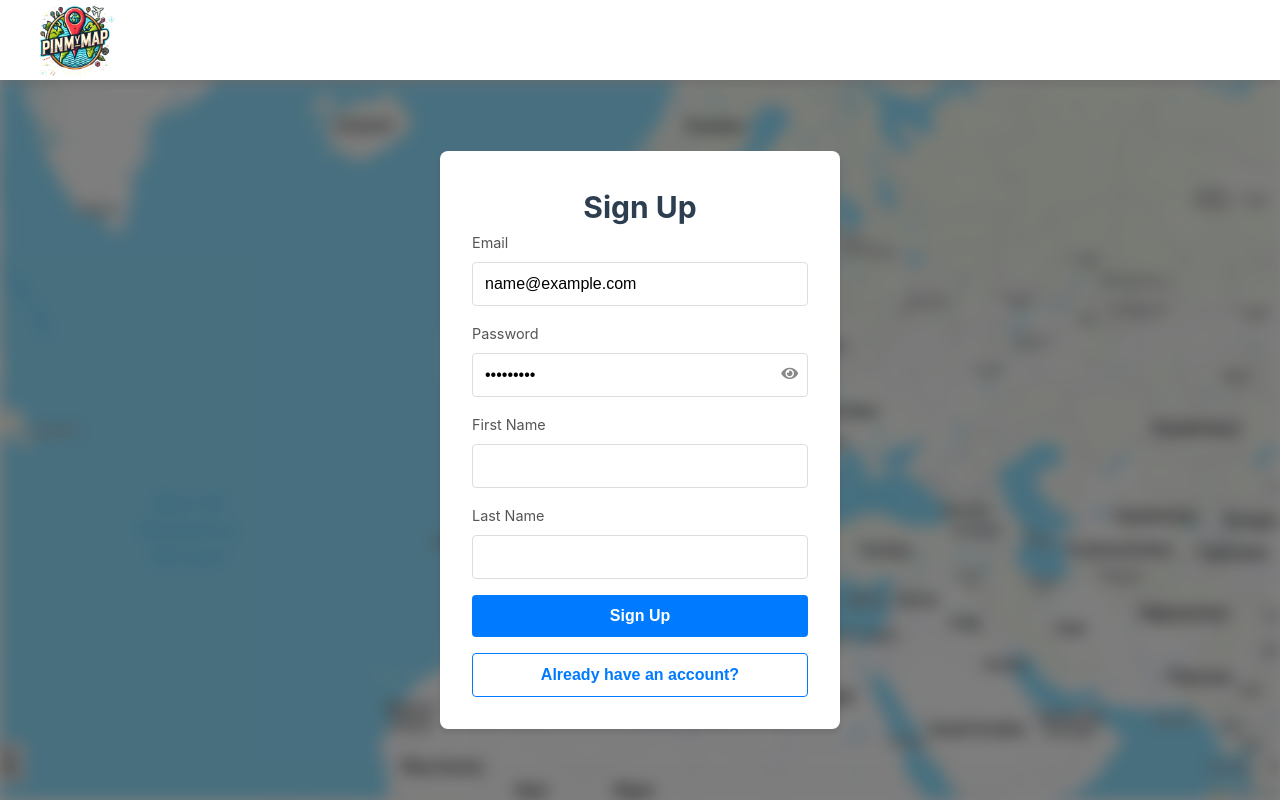
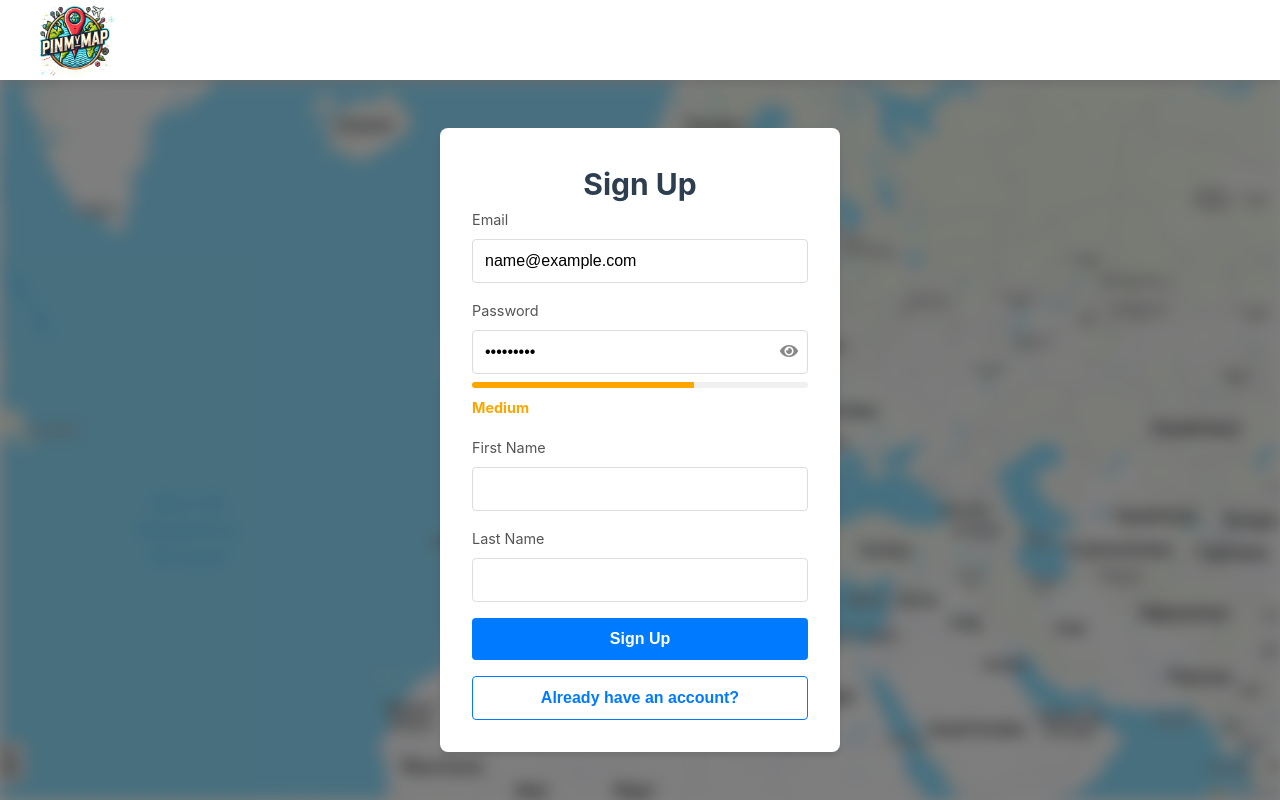
Before and after one commit to TheoBarat/PinMyMap, a Vue app in the folder frontend/: page /login in a window 1280 px wide. Both pictures are taken after typing "name@example.com", "Sample123" into the empty fields and a click on the button "Create an account". Built offline with nearby package versions, Linux system fonts and the light colour scheme.

Commit message:
fortitude password

```diff
--- a/frontend/src/components/Login.vue
+++ b/frontend/src/components/Login.vue
@@ -20,15 +20,39 @@
         <!-- Password -->
         <div class="form-group password-group">
           <label for="password">Password</label>
+          <div class="password-container">
           <input
             :type="showPassword ? 'text' : 'password'"
             id="password"
             v-model="password"
+            @input="handlePasswordInput"
             required
           />
           <span class="toggle-password" @click="togglePasswordVisibility">
             <i :class="showPassword ? 'fas fa-eye-slash' : 'fas fa-eye'"></i>
           </span>
+        </div>
+          <!-- Barre de progression -->
+          <div
+            v-if="!isLoginMode && isTypingPassword"
+            class="password-strength-bar"
+          >
+            <div
+              :style="{
+                width: passwordStrength.strength === 'Weak' ? '33%' :
+                      passwordStrength.strength === 'Medium' ? '66%' : '100%',
+                backgroundColor: passwordStrength.color,
+              }"
+            ></div>
+
+          </div>
+
+          <!-- Indicateur de force -->
+          <div class="password-strength" v-if="!isLoginMode && isTypingPassword">
+            <span :style="{ color: passwordStrength.color }">
+              {{ passwordStrength.strength }}
+            </span>
+          </div>
         </div>
 
         <!-- First Name and Last Name (Sign Up only) -->
@@ -51,6 +75,7 @@
           {{ isLoginMode ? "Login" : "Sign Up" }}
         </button>
       </form>
+
       <!-- Toggle Login/Sign Up -->
       <button @click="toggleMode" class="secondary-btn">
         {{ isLoginMode ? "Create an account" : "Already have an account?" }}
@@ -58,6 +83,7 @@
     </div>
   </div>
 </template>
+
 
 
   <script>
@@ -74,8 +100,10 @@
         showPassword: false, // Contrôle de la visibilité du mot de passe
         message: "", // Message d'erreur ou de succès
         messageType: "", // Type de message (erreur ou succès)
+        isTypingPassword: false, // Indique si l'utilisateur tape un mot de passe
       };
     },
+
     methods: {
       async handleLogin() {
         try {
@@ -138,8 +166,44 @@
       togglePasswordVisibility() {
         this.showPassword = !this.showPassword; // Basculer la visibilité du mot de passe
       },
+      evaluatePasswordStrength(password) {
+        if (!password) {
+          return { strength: "Weak", color: "red" };
+        }
+
+        let strength = 0;
+
+        // Ajout d'une condition pour un minimum de 6 caractères
+        if (password.length >= 6) strength++;
+        if (password.length >= 8) strength++; // Bonus pour longueur >= 8
+        if (/[A-Z]/.test(password)) strength++; // Lettre majuscule
+        if (/[a-z]/.test(password)) strength++; // Lettre minuscule
+        if (/[0-9]/.test(password)) strength++; // Chiffre
+        if (/[^A-Za-z0-9]/.test(password)) strength++; // Caractère spécial
+
+        // Adaptation des conditions pour "Medium"
+        if (strength <= 4) return { strength: "Weak", color: "red" };
+        if (strength == 5 && password.length >= 6) return { strength: "Medium", color: "orange" };
+        //if (strength >= 5 && password.length >= 8) return { strength: "Strong", color: "green" };
+
+        // Par défaut, si aucune condition spécifique n'est remplie
+        return { strength: "Strong", color: "green" };
       },
+
+      handlePasswordInput() {
+          this.isTypingPassword = this.password.length > 0;
+        },
+      },
+
+    computed: {
+      passwordStrength() {
+        return this.evaluatePasswordStrength(this.password);
+      },
+    },
+
   };
+
+
   </script>
 
 <style scoped>
@@ -221,7 +285,7 @@ input:focus {
 .password-group .toggle-password {
   position: absolute;
   right: 10px;
-  top: 70%;
+  top: 50%;
   transform: translateY(-50%);
   cursor: pointer;
   color: #888;
@@ -285,4 +349,51 @@ button {
   color: #721c24;
   border: 1px solid #f5c6cb;
 }
+
+.password-strength {
+  font-size: 0.9rem;
+  margin-top: 0.5rem;
+  font-weight: bold;
+}
+
+.password-strength-bar {
+  background: #f0f0f0;
+  height: 6px;
+  border-radius: 4px;
+  overflow: hidden;
+  margin-top: 0.5rem;
+  transition: opacity 0.3s ease-in-out;
+}
+
+.password-strength-bar div {
+  height: 100%;
+  transition: width 0.3s ease-in-out, background-color 0.3s ease-in-out;
+}
+
+/* Container pour l'input et l'œil */
+.password-container {
+  position: relative;
+  display: flex;
+  align-items: center;
+}
+
+/* Style pour l'input */
+.password-container input {
+  width: 100%;
+  padding-right: 2.5rem; /* Laisser de la place pour l'œil */
+}
+
+/* Style pour l'œil */
+.toggle-password {
+  position: absolute;
+  right: 10px; /* Distance par rapport au bord droit */
+  cursor: pointer;
+  color: #888;
+  font-size: 1rem; /* Ajuster la taille de l'icône */
+}
+
+.toggle-password:hover {
+  color: #007bff;
+}
+
 </style>
```
Also changed, not shown: 2 other files (tests, documents, lock files or other folders). Lines whose indentation alone changed are shown as unchanged.
